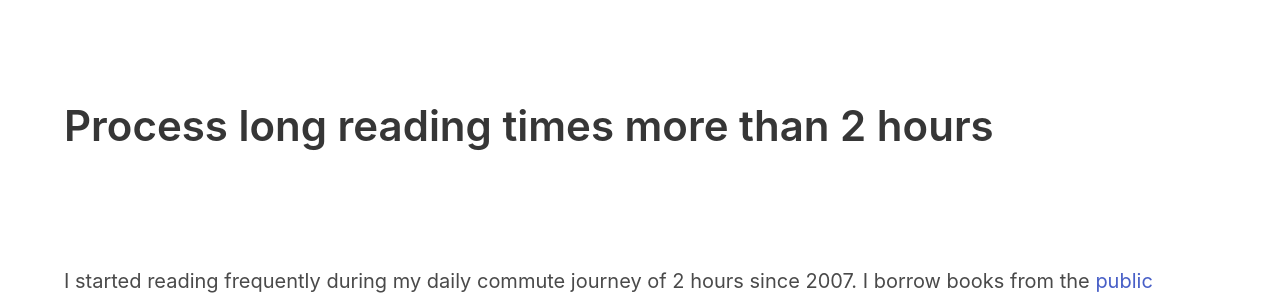
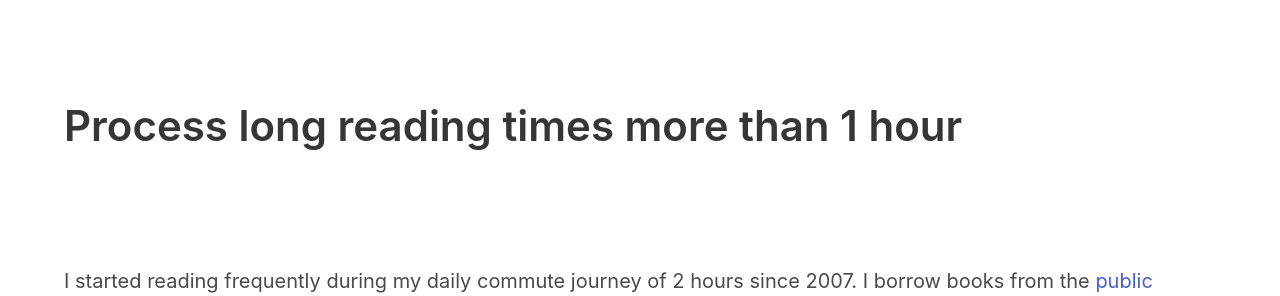
Before and after one commit to sayanee/books, a Jekyll site: the page built from todo.html, in a window 1280 px wide and 1053 px high. Shown: the part 638-934 px from the top of the window. Built offline with Jekyll 4.4.1, drawn with Linux system fonts in a browser that asks for light colours.

Commit message:
refactor: add todo task for processing posts with long reading times of more than 1 hour

```diff
--- a/todo.html
+++ b/todo.html
@@ -5,14 +5,14 @@
 <section class="section is-small">
   <div class="container">
     <div class="content is-large">
-      <h2>Process long reading times more than 2 hours</h2>
+      <h2>Process long reading times more than 1 hour</h2>
       <table class="table">
         <tbody>
           {% for post in site.posts  %}
           {% assign words = post.content | number_of_words %}
-          {% if words >= 43200 %}
+          {% if words >= 21600 %}
           <!-- Book review highlights that takes more than 15 minutes to read -->
-          <!-- 43200 = 360*120 -->
+          <!-- 21600 = 360*60 -->
           <tr>
             <td>
               <a href="{{ post.url | prepend: site.baseurl }}">{{ post.title }}</a>
```
